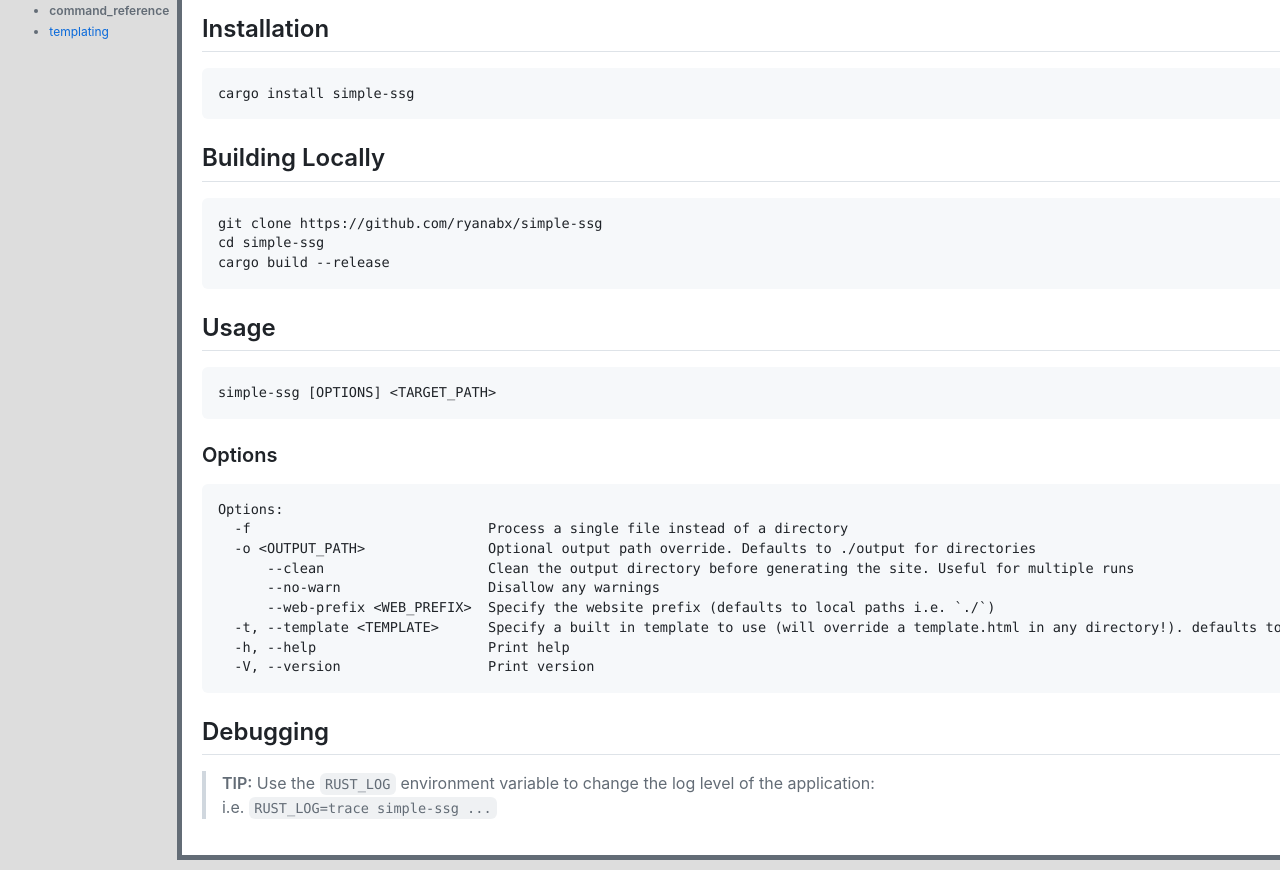
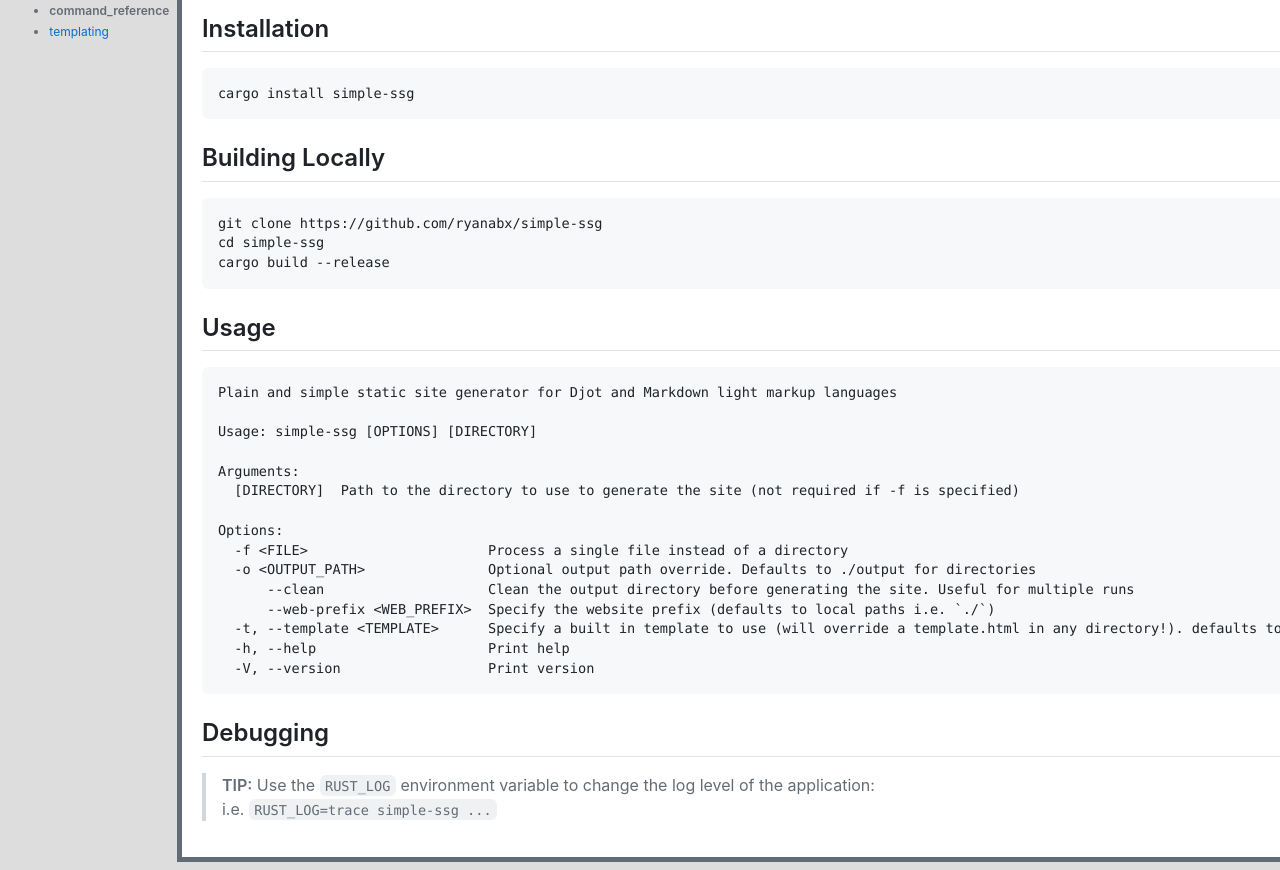
Before and after one commit to ryanabx/simple-ssg, a plain HTML site: page command_reference.html in a window 1280 px wide. Shown: the part 158-1028 px from the top of the page. Drawn offline with Linux system fonts and the light colour scheme.

Commit message:
deploy: e3a48ca89c63c5d79a549b893ddc171f7c4e0847

```diff
--- a/command_reference.html
+++ b/command_reference.html
@@ -1300,21 +1300,22 @@ cargo build --release
 </section>
 <section id="Usage">
 <h2>Usage</h2>
-<pre><code class="language-shell">simple-ssg [OPTIONS] &lt;TARGET_PATH&gt;
-</code></pre>
-<section id="Options">
-<h3>Options</h3>
-<pre><code>Options:
-  -f                             Process a single file instead of a directory
+<pre><code class="language-shell">Plain and simple static site generator for Djot and Markdown light markup languages
+
+Usage: simple-ssg [OPTIONS] [DIRECTORY]
+
+Arguments:
+  [DIRECTORY]  Path to the directory to use to generate the site (not required if -f is specified)
+
+Options:
+  -f &lt;FILE&gt;                      Process a single file instead of a directory
   -o &lt;OUTPUT_PATH&gt;               Optional output path override. Defaults to ./output for directories
       --clean                    Clean the output directory before generating the site. Useful for multiple runs
-      --no-warn                  Disallow any warnings
       --web-prefix &lt;WEB_PREFIX&gt;  Specify the website prefix (defaults to local paths i.e. `./`)
   -t, --template &lt;TEMPLATE&gt;      Specify a built in template to use (will override a template.html in any directory!). defaults to whatever templates are found in template.html in the directories [possible values: github-markdown, force-none]
   -h, --help                     Print help
   -V, --version                  Print version
 </code></pre>
-</section>
 </section>
 <section id="Debugging">
 <h2>Debugging</h2>
```
